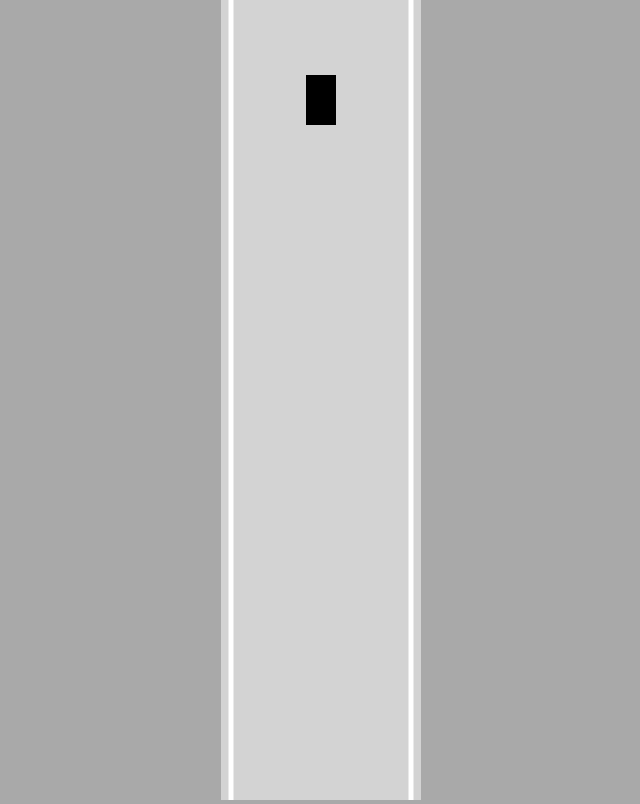
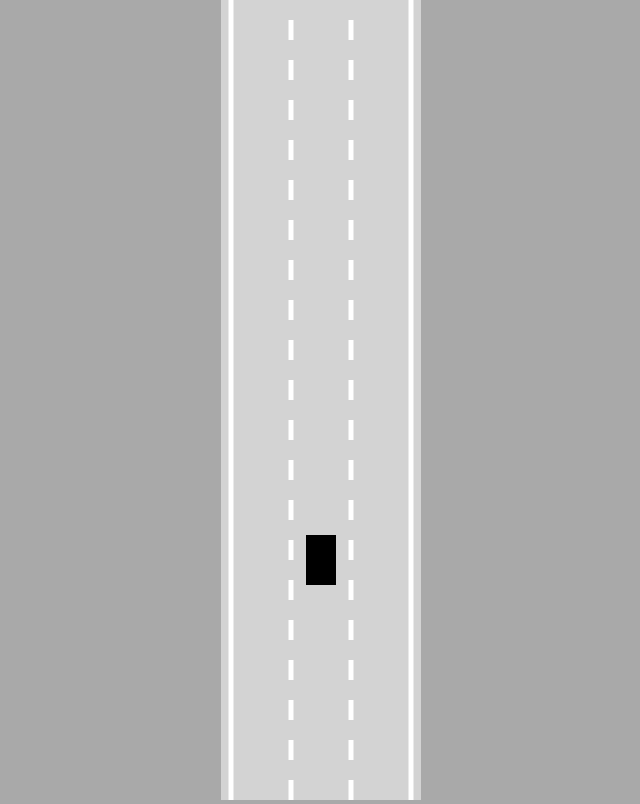
Before and after one commit to Lucaponz91/Self-Driving-Car, a plain HTML site: page self-driving-car/index.html in a window 1280 px wide. Shown: the whole page, without its empty margins (319-959 px from the left). Drawn offline with Linux system fonts and the light colour scheme.

Commit message:
add borders, lanes, camera

```diff
--- a/self-driving-car/index.html
+++ b/self-driving-car/index.html
@@ -8,6 +8,7 @@
 </head>
 <body>
     <canvas id="myCanvas"></canvas>
+    <script src="utils.js"></script>
     <script src="road.js"></script>
     <script src="controls.js"></script>
     <script src="car.js"></script>
--- a/self-driving-car/main.js
+++ b/self-driving-car/main.js
@@ -3,14 +3,17 @@ canvas.width=200;
 
 const ctx = canvas.getContext("2d");
 const road = new Road(canvas.width/2, canvas.width*0.9);
-const car = new Car (100,100,30,50);
+const car = new Car (road.getLaneCenter(1),100,30,50);
 car.draw(ctx);
 
 animate();
 function animate(){
     car.update();
     canvas.height= window.innerHeight;
+    ctx.save();
+    ctx.translate(0, -car.y+canvas.height*0.7);
     road.draw(ctx);
     car.draw(ctx);
+    ctx.restore();
     requestAnimationFrame(animate);
 }
--- a/self-driving-car/road.js
+++ b/self-driving-car/road.js
@@ -1,29 +1,51 @@
-class Road{
-    constructor(x, width, laneCount=3){
-        this.x=x;
-        this.width=width;
-        this.laneCount=laneCount;
+class Road {
+  constructor(x, width, laneCount = 3) {
+    this.x = x;
+    this.width = width;
+    this.laneCount = laneCount;
 
-        this.left=x-width/2;
-        this.right=x+width/2;
+    this.left = x - width / 2;
+    this.right = x + width / 2;
 
-        const infinity=1000000;
-        this.top=-infinity;
-        this.bottom=infinity;
+    const infinity = 1000000;
+    this.top = -infinity;
+    this.bottom = infinity;
+
+    const topLeft = { x: this.left, y: this.top };
+    const topRight = { x: this.right, y: this.top };
+    const bottomLeft = { x: this.left, y: this.bottom };
+    const bottomRight = { x: this.right, y: this.bottom };
+    this.borders = [
+      [topLeft, bottomLeft],
+      [topRight, bottomRight],
+    ];
+  }
+
+  getLaneCenter(laneIndex) {
+    const laneWidth = this.width / this.laneCount;
+    return this.left + laneWidth / 2 + Math.min(laneIndex, this.laneCount - 1) * laneWidth;
+  }
+
+  draw(ctx) {
+    ctx.lineWidth = 5;
+    ctx.strokeStyle = "white";
+
+    for (let i = 1; i <= this.laneCount - 1; i++) {
+      const x = lerp(this.left, this.right, i / this.laneCount);
+
+      ctx.setLineDash([20, 20]);
+      ctx.beginPath();
+      ctx.moveTo(x, this.top);
+      ctx.lineTo(x, this.bottom);
+      ctx.stroke();
     }
 
-    draw(ctx){
-        ctx.lineWidth=5;
-        ctx.strokeStyle="white";
-
+    ctx.setLineDash([]);
+    this.borders.forEach(border=>{
         ctx.beginPath();
-        ctx.moveTo(this.left, this.top);
-        ctx.lineTo(this.left, this.bottom);
+        ctx.moveTo(border[0].x, border[0].y);
+        ctx.lineTo(border[1].x, border[1].y);
         ctx.stroke();
-
-        ctx.beginPath();
-        ctx.moveTo(this.right, this.top);
-        ctx.lineTo(this.right, this.bottom);
-        ctx.stroke();
-    }
+    });
+  }
 }
--- /dev/null
+++ b/self-driving-car/utils.js
@@ -0,0 +1,3 @@
+function lerp(A, B, t) {
+    return A + (B - A) * t;
+  }
```
